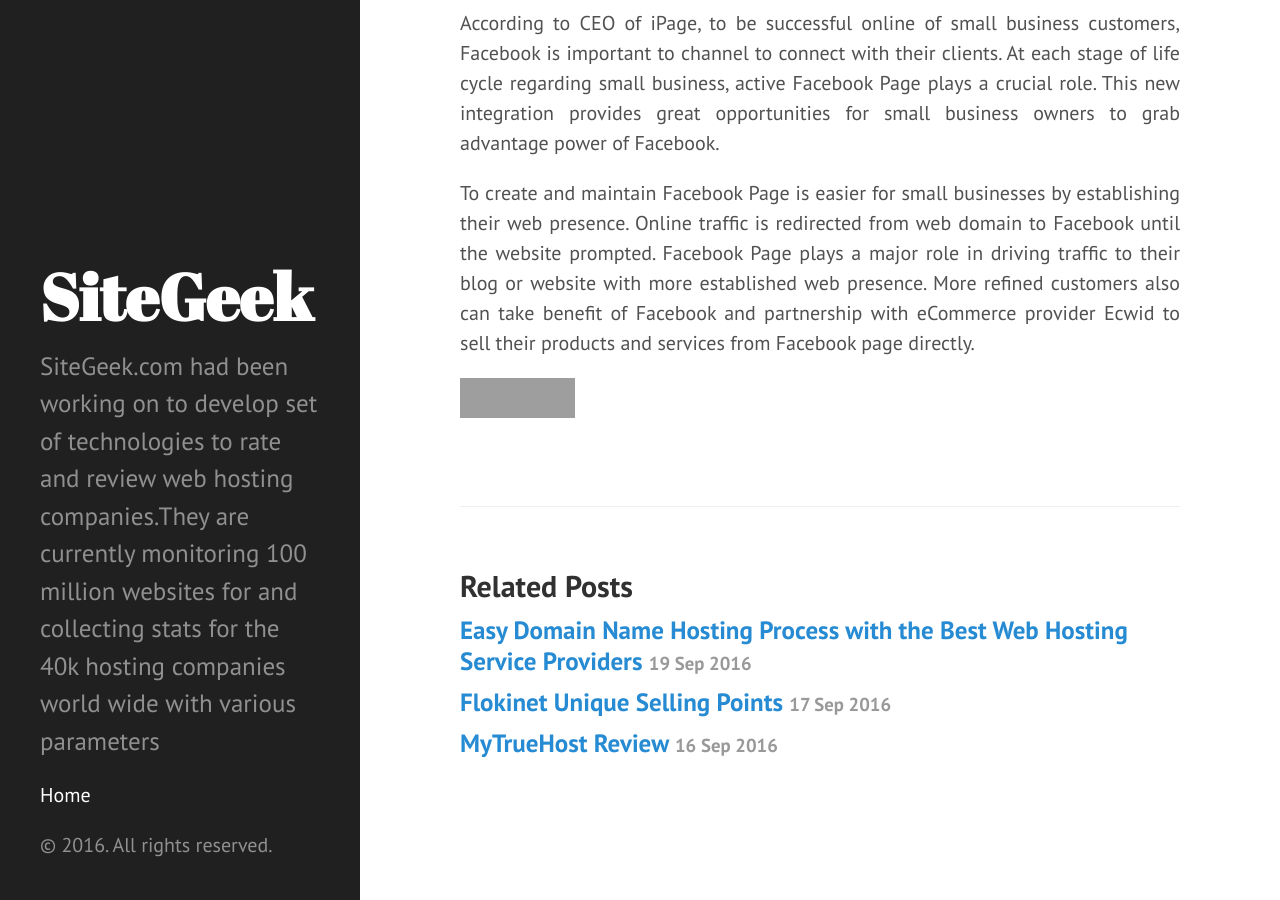
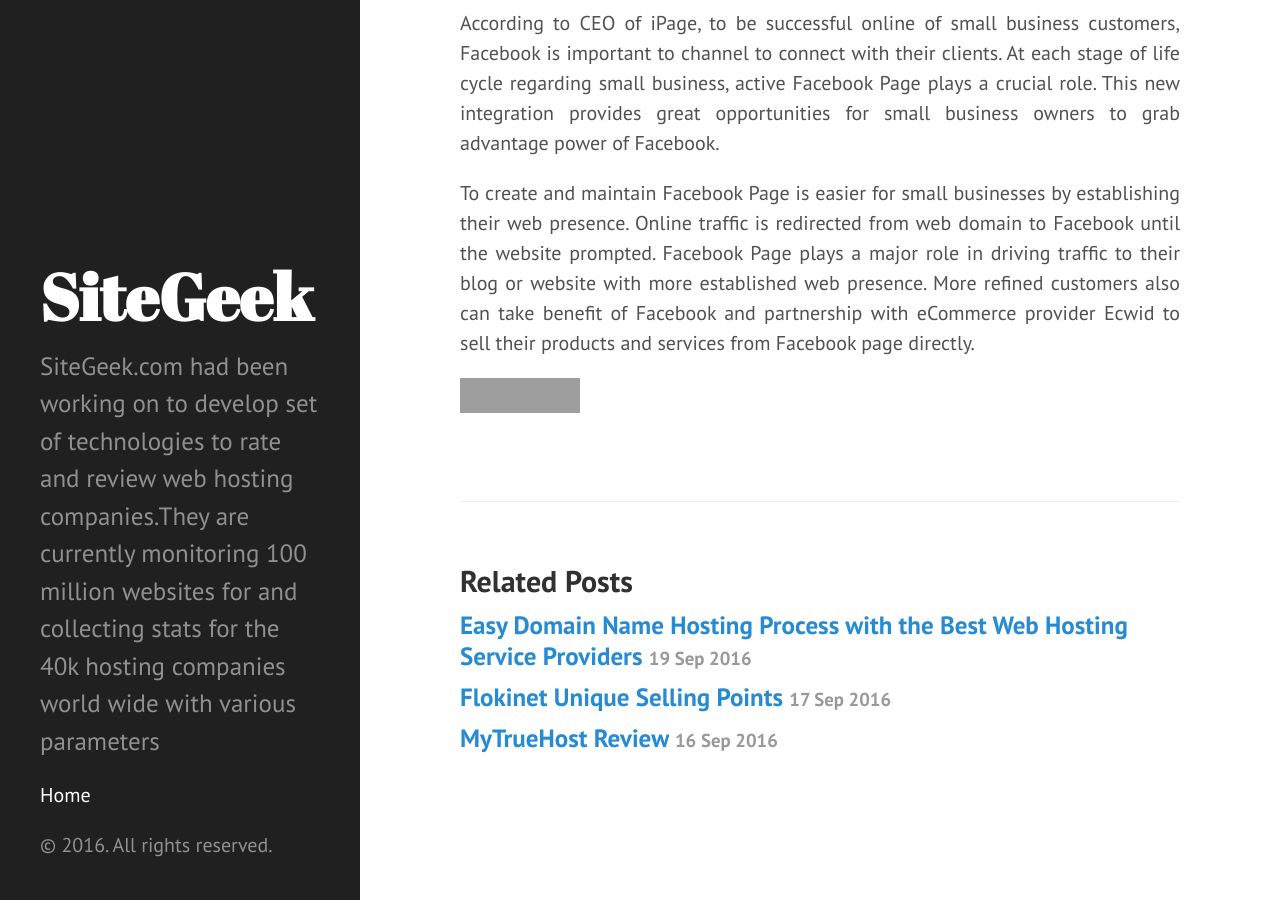
Before and after one commit to cpwebhosting/cpwebhosting.github.io, a Jekyll site: the page built from _posts/2016-09-21-ipage-announce-integrated-to-social-media-and-technologies.markdown, in a window 1280 px wide and 900 px high, scrolled down 1052 px. Built offline with Jekyll 4.4.1, drawn with Linux system fonts in a browser that asks for light colours; grey boxes are pictures that could not be loaded.

Commit message:
Post update: IPage Announce Integrated to Social Media and Technologies

```diff
--- a/_posts/2016-09-21-ipage-announce-integrated-to-social-media-and-technologies.markdown
+++ b/_posts/2016-09-21-ipage-announce-integrated-to-social-media-and-technologies.markdown
@@ -17,4 +17,4 @@ layout: post
 
 <p style="text-align:justify">To create and maintain Facebook Page is easier for small businesses by establishing their web presence. Online traffic is redirected from web domain to Facebook until the website prompted. Facebook Page plays a major role in driving traffic to their blog or website with more established web presence. More refined customers also can take benefit of Facebook and partnership with eCommerce provider Ecwid to sell their products and services from Facebook page directly.</p>
 
-<p><iframe style="" src="https://cpwebhosting.com/share/best_web_hosting_or_shared_or_monthly_hosting.html" name="Framename" width="115px" height="40px" frameborder="0" scrolling="no"> </iframe></p>
+<p><iframe style="" src="https://cpwebhosting.com/share/best_web_hosting_or_shared_or_monthly_hosting.html" name="Framename" width="120px" height="35px" frameborder="0" scrolling="no"> </iframe></p>
```
